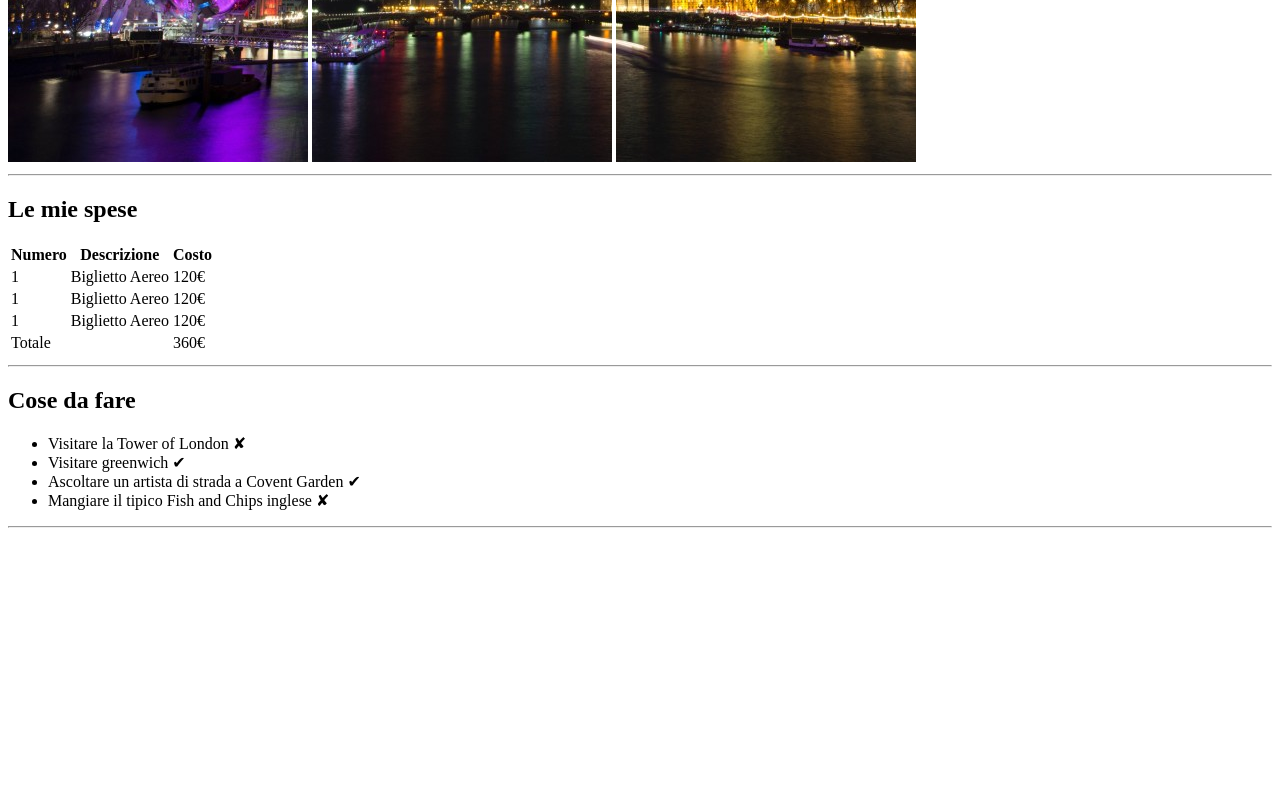
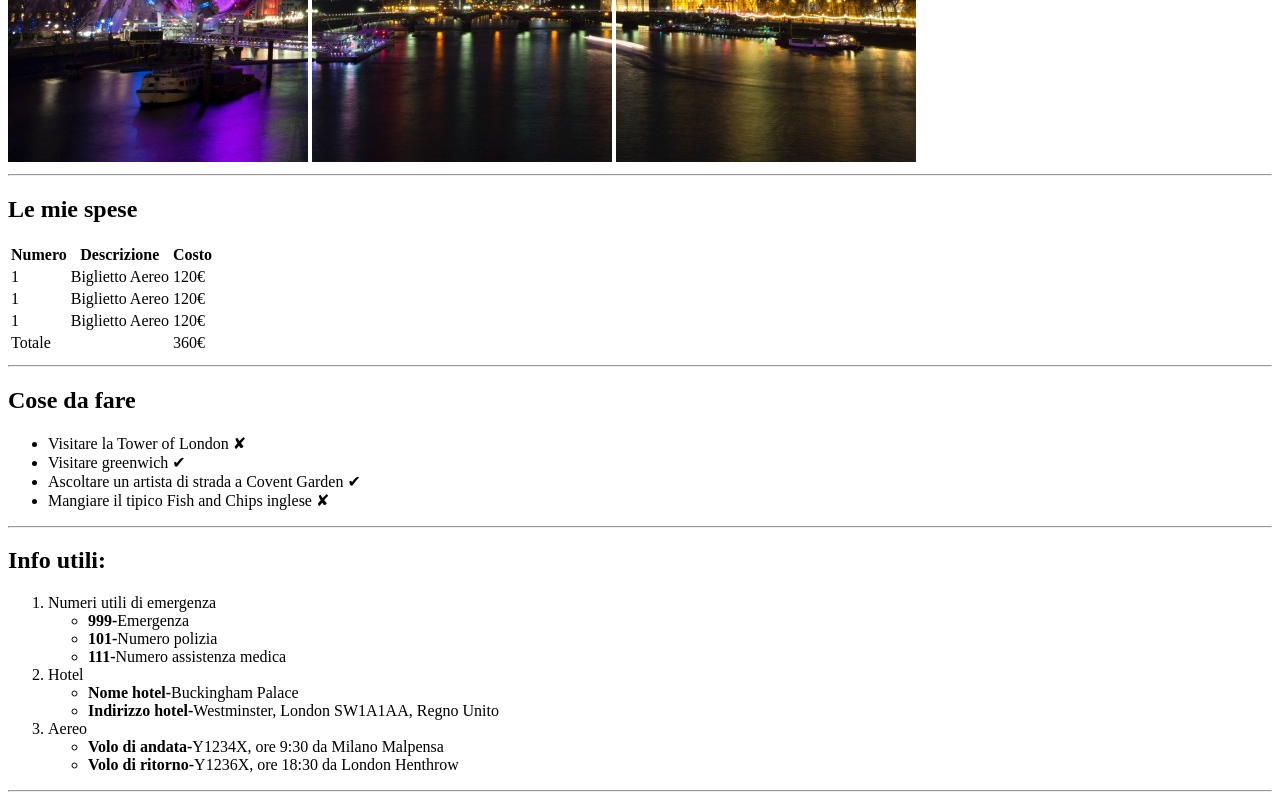
Before and after one commit to EliaMagris/html-london-trip, a plain HTML site: page index.html in a window 1280 px wide. Shown: the part 518-1318 px from the top of the page. Before the commit the page ends 1054 px from the top, so only its background shows below. Drawn offline with Linux system fonts and the light colour scheme.

Commit message:
useful Info

```diff
--- a/index.html
+++ b/index.html
@@ -70,7 +70,36 @@
 
       <hr>
 
+      <h2>Info utili:</h2>
 
+      <ol>
+        <li>Numeri utili di emergenza
+            <ul>
+                <li><strong>999-</strong>Emergenza</li>
+                <li><strong>101-</strong>Numero polizia</li>
+                <li><strong>111-</strong>Numero assistenza medica</li>
+            </ul>
+        </li>
+
+        <li>Hotel
+            <ul>
+                <li><strong>Nome hotel-</strong>Buckingham Palace</li>
+                <li><strong>Indirizzo hotel-</strong>Westminster, London SW1A1AA, Regno Unito</li>
+            </ul>
+        </li>
+
+        <li>Aereo
+            <ul>
+                <li><strong>Volo di andata-</strong>Y1234X, ore 9:30 da Milano Malpensa</li>
+                <li><strong>Volo di ritorno-</strong>Y1236X, ore 18:30 da London Henthrow</li>
+            </ul>
+        </li>
+
+      </ol>
+
+      <hr>
   </main>
+
+
 </body>
 </html>
```
